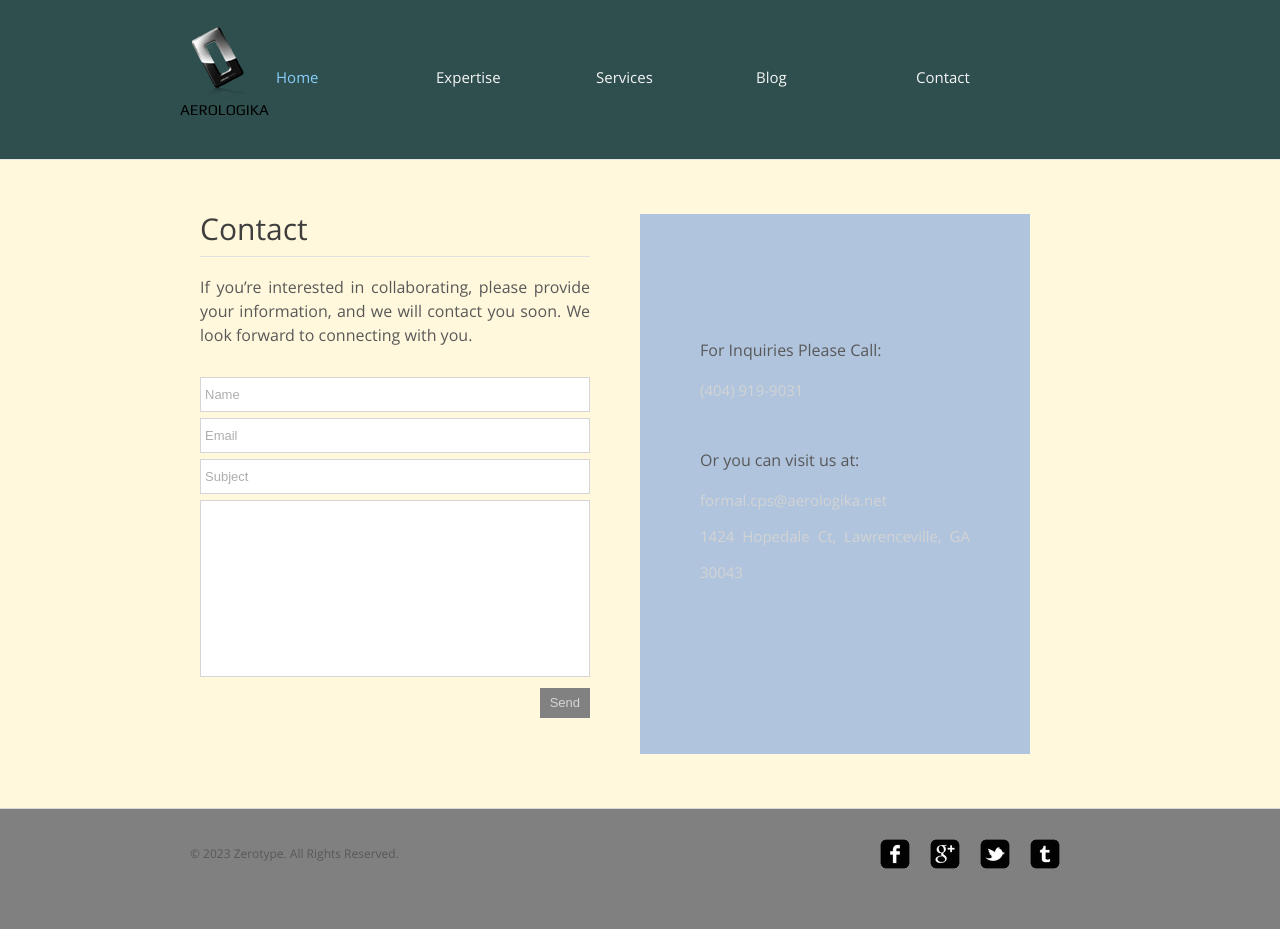
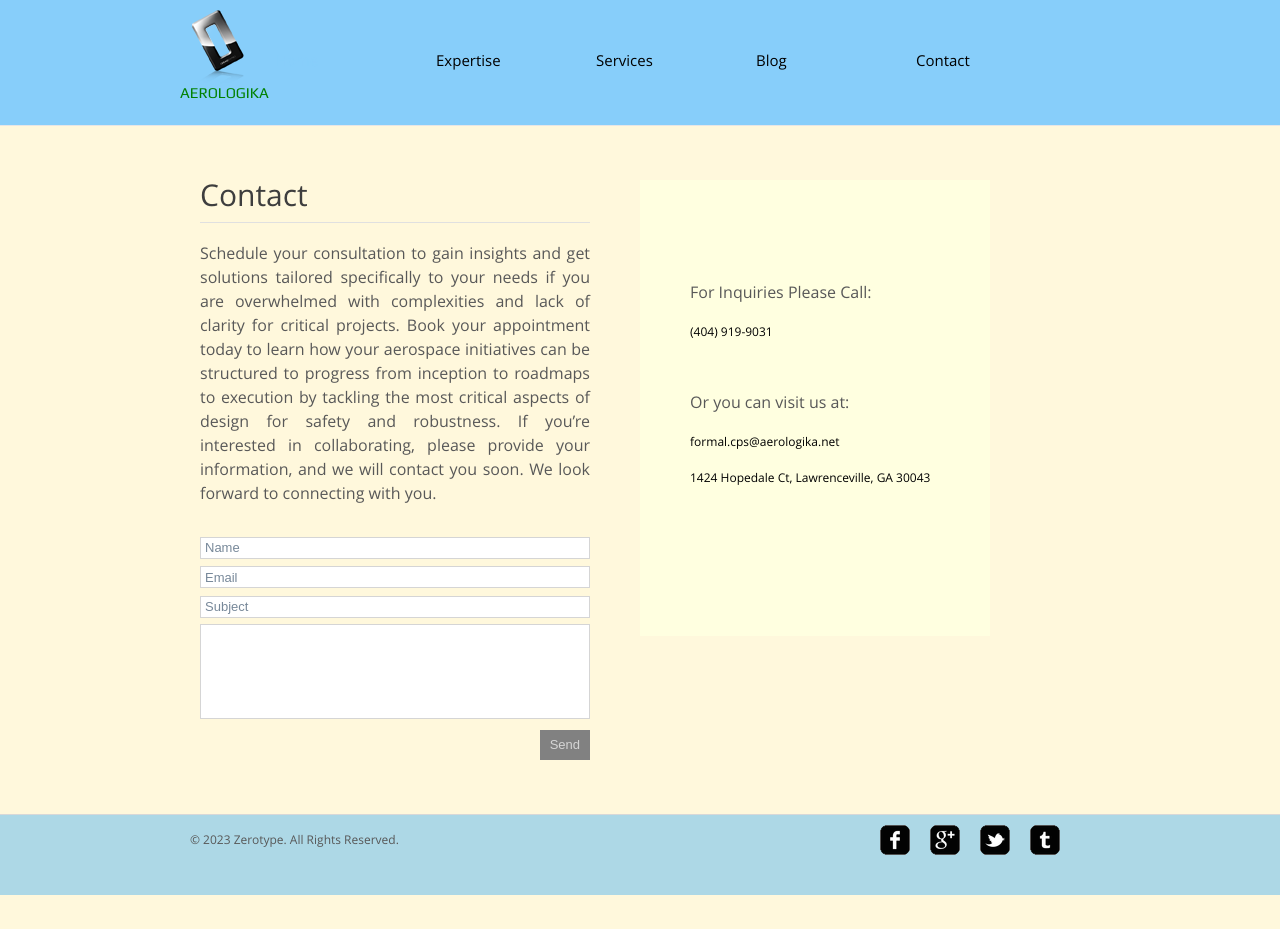
Before and after one commit to dbaksi/aerologika, a plain HTML site: page contact.html in a window 1280 px wide. After the commit the page ends 895 px from the top, so only its background shows below. Drawn offline with Linux system fonts and the light colour scheme.

Commit message:
Stylesheet modification and contact page

```diff
--- a/contact.html
+++ b/contact.html
@@ -36,7 +36,7 @@
 		<div class="section">
 			<h1>Contact</h1>
 			<p>
-				If you’re interested in collaborating, please provide your information, and we will contact you soon. We look forward to connecting with you.
+				Schedule your consultation to gain insights and get solutions tailored specifically to your needs if you are overwhelmed with complexities and lack of clarity for critical projects. Book your appointment today to learn how your aerospace initiatives can be structured to progress from inception to roadmaps to execution by tackling the most critical aspects of design for safety and robustness. If you’re interested in collaborating, please provide your information, and we will contact you soon. We look forward to connecting with you.
 			</p>
 			<form action="index.html" method="post" class="message">
 				<input type="text" value="Name" onFocus="this.select();" onMouseOut="javascript:return false;"/>
--- a/css/style.css
+++ b/css/style.css
@@ -46,9 +46,9 @@ img {
 }
 /*------------------------------ HEADER ------------------------------*/
 #header {
-	background-color: darkslategray;
+	background-color: lightskyblue;
 	border-bottom: 1px solid #e6e6e6;
-	padding: 27px 0;
+	padding: 10px 0;
 }
 #header > div, #footer > div {
 	width: 920px;
@@ -62,7 +62,7 @@ img {
 }
 #header .logo a {
 	background: url(../images/logo.png) no-repeat center top;
-	color: #000;
+	color: green;
 	display: block;
 	font: 15px/30px 'Play';
 	height: 20px;
@@ -91,7 +91,7 @@ img {
 	text-aligh: justify;
 }
 #navigation li a {
-	color: whitesmoke;
+	color: black;
 	font-size: 15px;
 	line-height: 30px;
 	text-decoration: none;
@@ -322,9 +322,9 @@ p a {
 	margin-bottom: 18px;
 }
 .message input[type='text'], .message textarea {
-	color: #aeaeae;
+	color: lightslategray;
 	font-size: 13px;
-	height: 33px;
+	height: 20px;
 	line-height: 33px;
 	width: 380px;
 	border: 1px solid #d5d5d5;
@@ -332,7 +332,7 @@ p a {
 	padding: 0 4px;
 }
 .message textarea {
-	height: 175px;
+	height: 93px;
 	overflow: auto;
 	resize: none;
 }
@@ -348,23 +348,23 @@ p a {
 	padding: 0 10px;
 }
 .contact {
-	background-color: lightsteelblue;
-	width: 270px;
-	padding: 124px 60px;
-	text-align: justify;
+	background-color: lightyellow;
+	width: 250px;
+	padding: 100px 50px;
+	text-align: left;
 }
 .contact p span {
-	color: lightgrey;
+	color: black;
 	display: block;
-	font-size: 15px;
+	font-size: 12px;
 	line-height: 36px;
 	padding: 10px 0;
 }
 /*------------------------------ FOOTER ------------------------------*/
 #footer {
-	background-color: gray;
+	background-color: lightblue;
 	border-top: 1px solid #d8d8d8;
-	padding: 30px 0;
+	padding: 10px 0;
 }
 #footer p {
 	font-size: 12px;
```
Also changed, not shown: services.html (+13 -27 lines).
